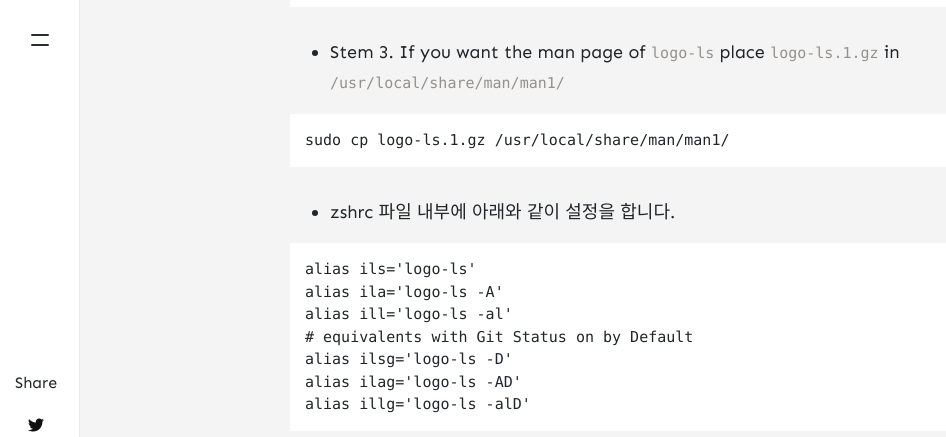
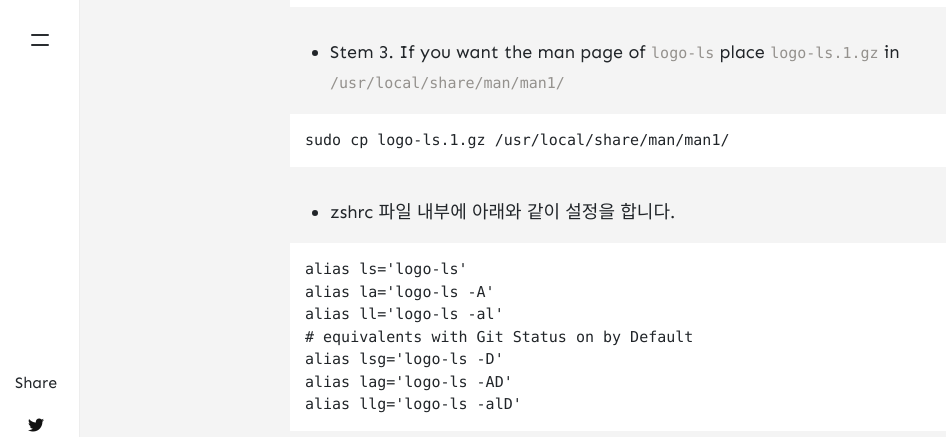
Before and after one commit to DNDACADEMY/dndacademy.github.io, a Jekyll site: the page built from _posts/2021-08-13-settings-mac-terminal.md, in a window 1280 px wide and 900 px high, scrolled down 8578 px, cut to the strip 0-437 px from the top of the window. Shown: the whole strip, without its empty margins (0-946 px from the left). Built offline with Jekyll 4.4.1, drawn with Linux system fonts in a browser that asks for light colours; nearby versions of some CDN libraries; comment, search, counter and statistics services are not loaded.

Commit message:
docs: Mac 터미널 세팅하기 (zsh & iterm) - 오타수정

````diff
--- a/_posts/2021-08-13-settings-mac-terminal.md
+++ b/_posts/2021-08-13-settings-mac-terminal.md
@@ -170,13 +170,13 @@ sudo cp logo-ls.1.gz /usr/local/share/man/man1/
 - zshrc 파일 내부에 아래와 같이 설정을 합니다.
 
 ```bash
-alias ils='logo-ls'
-alias ila='logo-ls -A'
-alias ill='logo-ls -al'
+alias ls='logo-ls'
+alias la='logo-ls -A'
+alias ll='logo-ls -al'
 # equivalents with Git Status on by Default
-alias ilsg='logo-ls -D'
-alias ilag='logo-ls -AD'
-alias illg='logo-ls -alD'
+alias lsg='logo-ls -D'
+alias lag='logo-ls -AD'
+alias llg='logo-ls -alD'
 ```
 
 ![/assets/images/settings-mac-terminal/10.png](/assets/images/settings-mac-terminal/10.png)
````
